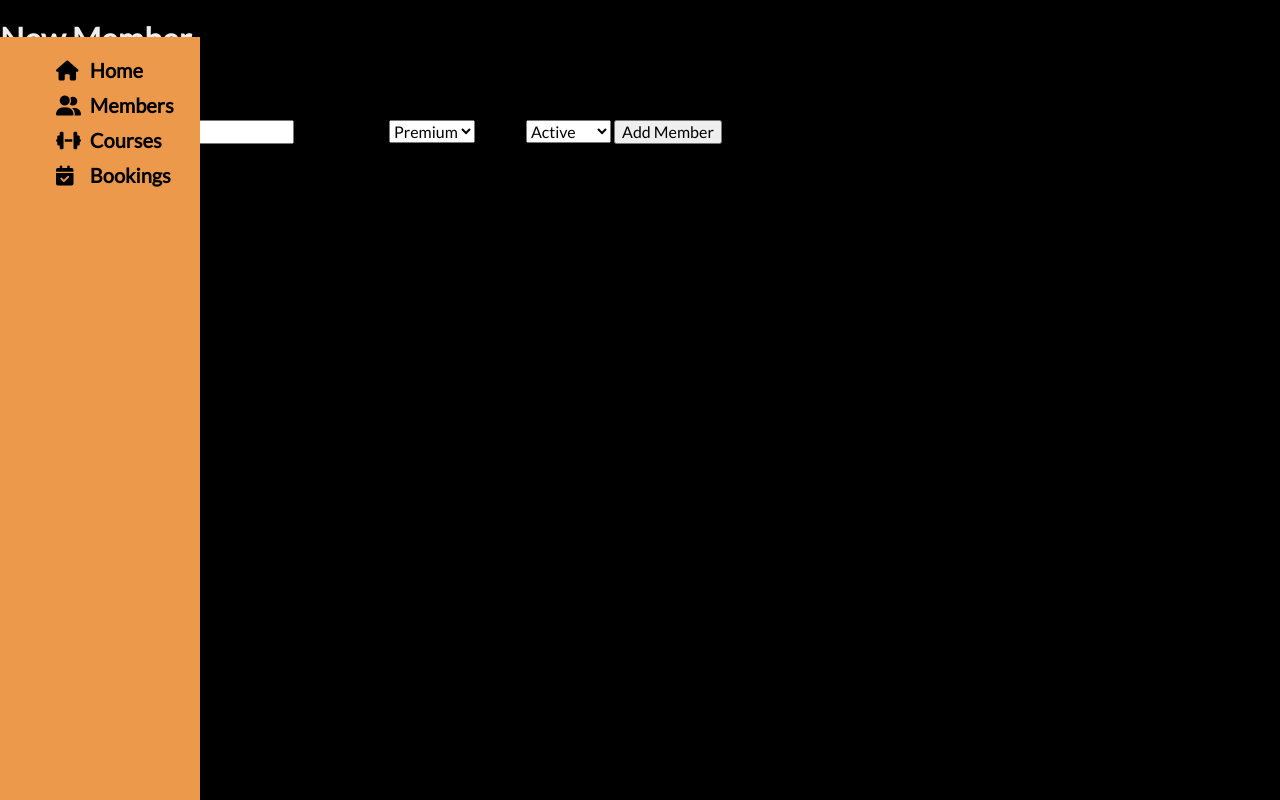
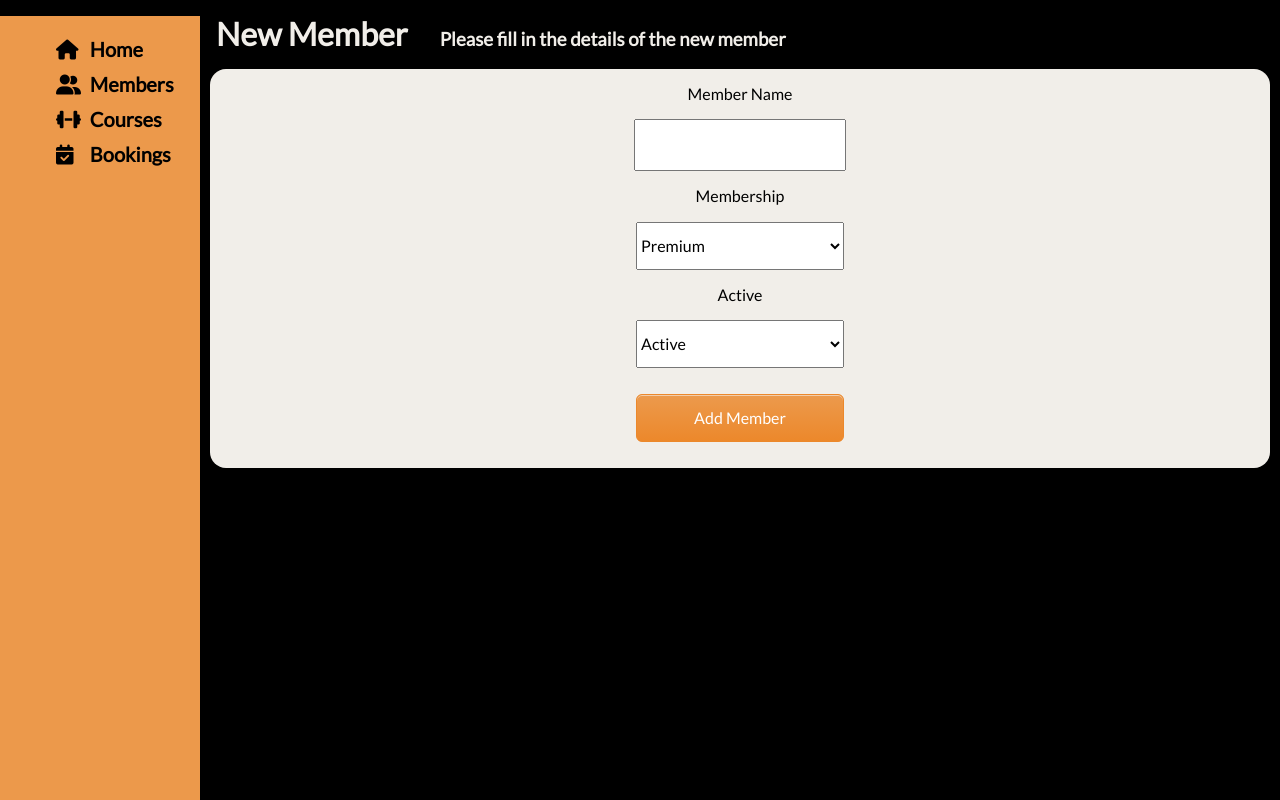
Before and after one commit to Cetins/gymmy, a Flask app: page /members/new in a window 1280 px wide. Run offline with Flask 2, Linux system fonts and the light colour scheme; some libraries are stand-ins or nearby versions.

Commit message:
form styling added, divided css into multiple pages

```diff
--- /dev/null
+++ b/static/button.css
@@ -0,0 +1,61 @@
+button {
+	box-shadow:inset 0px 1px 0px 0px #a4e271;
+	background:linear-gradient(to bottom, #89c403 5%, #77a809 100%);
+	background-color:#89c403;
+	border-radius:6px;
+	border:1px solid #74b807;
+	color:#ffffff;
+	padding:6px 24px;
+    margin: 10px;
+}
+button:hover {
+	background:linear-gradient(to bottom, #77a809 5%, #89c403 100%);
+	background-color:#77a809;
+}
+button:active {
+	position:relative;
+	top:1px;
+}
+
+.delete-button {
+    box-shadow:inset 0px 1px 0px 0px #f5978e;
+	background:linear-gradient(to bottom, #f24537 5%, #c62d1f 100%);
+	background-color:#f24537;
+	border-radius:6px;
+	border:1px solid #d02718;
+	color:#ffffff;
+	padding:6px 24px;
+    margin: 10px;
+}
+
+.delete-button:hover {
+	background:linear-gradient(to bottom, #c62d1f 5%, #f24537 100%);
+	background-color:#c62d1f;
+}
+.delete-button:active {
+	position:relative;
+	top:1px;
+}
+
+button > a:hover {
+    text-decoration: none;
+}
+
+.submit-input {
+    box-shadow:inset 0px 1px 0px 0px #f1cdac;
+	background:linear-gradient(to bottom, #EC994B 5%, #ec882b 100%);
+	background-color:#EC994B;
+	border-radius:6px;
+	border:1px solid #ec882b;
+	color:#ffffff;
+	padding:6px 24px;
+    margin: 10px;
+}
+.submit-input:hover {
+	background:linear-gradient(to bottom, #ba5e08 5%, #ec882b 100%);
+	background-color:#ba5e08;
+    cursor: pointer;
+}
+.submit-input:active {
+	position:relative;
+	top:1px;
--- /dev/null
+++ b/static/sidebar.css
@@ -0,0 +1,23 @@
+.sidebar {
+    height: 100%;
+    width: 160px;
+    position: fixed;
+    background-color: #EC994B;
+    padding-top: 16px;
+}
+
+.sidebar a {
+    padding: 6px 8px 6px 16px;
+    text-decoration: none;
+    font-size: 20px;
+    color: black;
+    display: block;
+}
+
+.sidebar a:hover {
+    color: #f1f1f1;
+}
+
+.sidebar i {
+    width: 30px;
+}
--- a/static/style.css
+++ b/static/style.css
@@ -69,40 +27,21 @@ li {
     list-style: none;
 }
 
-.sidebar {
-    height: 100%;
-    width: 160px;
-    position: fixed;
-    background-color: #EC994B;
-    padding-top: 16px;
-}
-
-.sidebar a {
-    padding: 6px 8px 6px 16px;
-    text-decoration: none;
-    font-size: 20px;
-    color: black;
-    display: block;
-}
-
-.sidebar a:hover {
-    color: #f1f1f1;
-}
-
-.sidebar i {
-    width: 30px;
-}
-
 .main {
     margin-left: 160px; /* Same as the width of the sidenav */
     padding: 0px 10px;
 }
 
 .title {
+    color: #F1EEE9;
     display: flex;
-    justify-content: center;
-    align-items: center;
+    align-items: baseline;
     margin-left: 200px;
+
+}
+
+.title>h1, .title>h3 {
+    margin: 1rem;
 }
 
 .container {
@@ -122,3 +61,10 @@ li {
     background: #F1EEE9;
     border-radius: 1rem;
 }
+
+input, select {
+    margin: 1rem;
+    padding: 0;
+    height: 3rem;
+    width: 13rem;
+}
--- a/templates/base.html
+++ b/templates/base.html
@@ -8,6 +8,8 @@
     <link href="https://fonts.googleapis.com/css2?family=Lato&display=swap" rel="stylesheet">
     <script src="https://kit.fontawesome.com/7d5b627ee5.js" crossorigin="anonymous"></script>
     <link rel="stylesheet" href="/static/style.css">
+    <link rel="stylesheet" href="/static/button.css">
+    <link rel="stylesheet" href="/static/sidebar.css">
     <title>Home</title>
 </head>
 <body>
--- a/templates/members/new.html
+++ b/templates/members/new.html
@@ -2,11 +2,13 @@
 
 {% block content %}
 
+<header class="title">
     <h1>New Member</h1>
+    <h3>Please fill in the details of the new member</h3>
+</header>
 
-<h3>Please fill in the details of the new member</h3>
-
-<form action="/members" method="post">
+<article class="container">
+    <form class="box" action="/members" method="post">
         <label for="member">Member Name</label>
         <input type="text" name="member_name">
 
@@ -22,7 +24,8 @@
             <option value="False">Deactive</option>
         </select>
 
-    <input type='submit' value="Add Member">
+        <input class="submit-input" type='submit' value="Add Member">
     </form>
+</article>
 
 {% endblock %}
```
Also changed, not shown: other parts of static/style.css (+0 -42 lines). Lines whose indentation alone changed are shown as unchanged.
